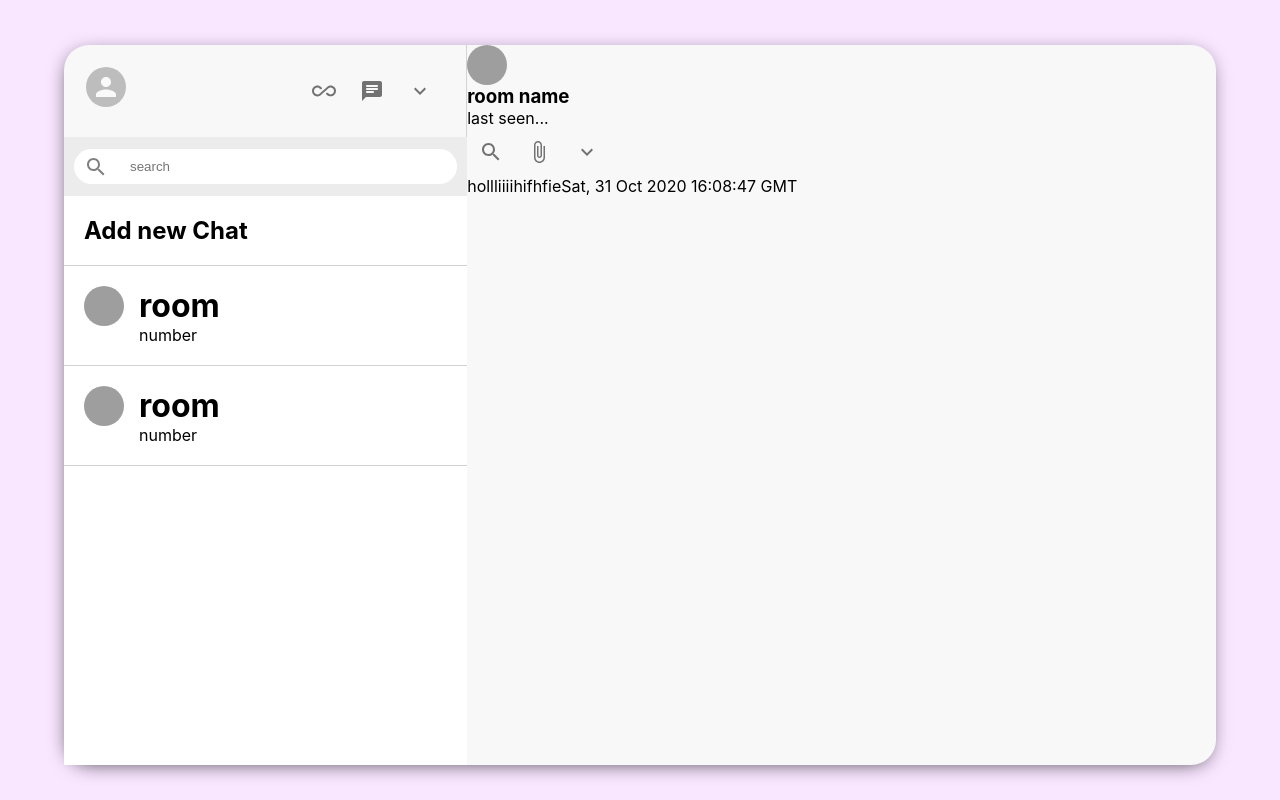
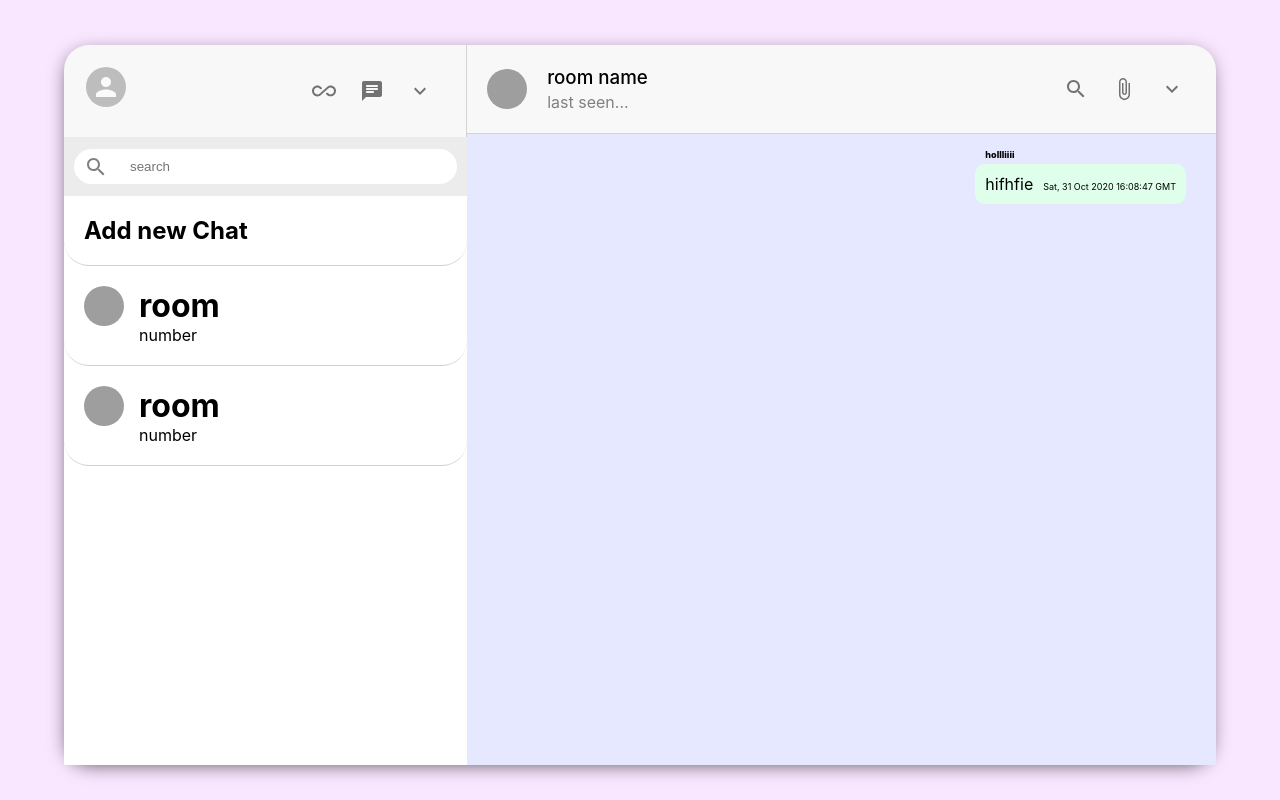
Before and after one commit to Surajv311/devs2chat, a React (Create React App) app: page / in a window 1280 px wide. Built offline with nearby package versions, Linux system fonts and the light colour scheme; grey boxes are pictures that could not be loaded.

Commit message:
styled message & heading of chat section

```diff
--- a/src/Chat.css
+++ b/src/Chat.css
@@ -6,3 +6,66 @@
   /* since sidebar flex= 0.35 so chat flex would be (1-0.35) = 0.65  */
   flex: 0.65;
 }
+
+.chat__header {
+  padding: 20px;
+  display: flex;
+  align-items: center;
+  border-bottom: 1px solid lightgray;
+}
+
+.chat__headerInfo {
+  flex: 1;
+  padding-left: 20px;
+}
+
+.chat__headerInfo > h3 {
+  margin-bottom: 3px;
+  font-weight: 500;
+}
+
+.chat__headerInfo > p {
+  color: gray;
+}
+
+.chat__headerRight {
+  display: flex;
+  justify-content: center;
+  min-width: 100px;
+}
+
+.chat__body {
+  flex: 1;
+  /* background-image: url(""); */
+  background-color: rgb(230, 232, 255);
+  background-repeat: repeat;
+  background-position: center;
+  padding: 30px;
+  overflow: scroll;
+}
+
+.chat__message {
+  position: relative;
+  font-size: 16px;
+  padding: 10px;
+  border-radius: 10px;
+  background-color: #ffffff;
+  margin-bottom: 30px;
+  width: fit-content;
+}
+.chat__name {
+  position: absolute;
+  top: -15px;
+  font-weight: 800;
+  font-size: xx-small;
+}
+.chat__timestamp {
+  margin-left: 10px;
+  /* xx = extra extra ... small */
+  font-size: xx-small;
+}
+.chat__receiver {
+  /* adds proper margin for the messages that are sent */
+  margin-left: auto;
+  background-color: rgb(223, 255, 234);
+}
--- a/src/Sidebar.css
+++ b/src/Sidebar.css
@@ -59,4 +59,5 @@
   flex: 1;
   background-color: rgb(255, 255, 255);
   overflow: scroll;
+  /* border-radius: 25px; */
 }
--- a/src/SidebarChat.css
+++ b/src/SidebarChat.css
@@ -3,6 +3,7 @@
   padding: 20px;
   cursor: pointer;
   border-bottom: 1px solid #d1d1d1;
+  border-radius: 25px;
 }
 
 .sidebarChat:hover {
```
